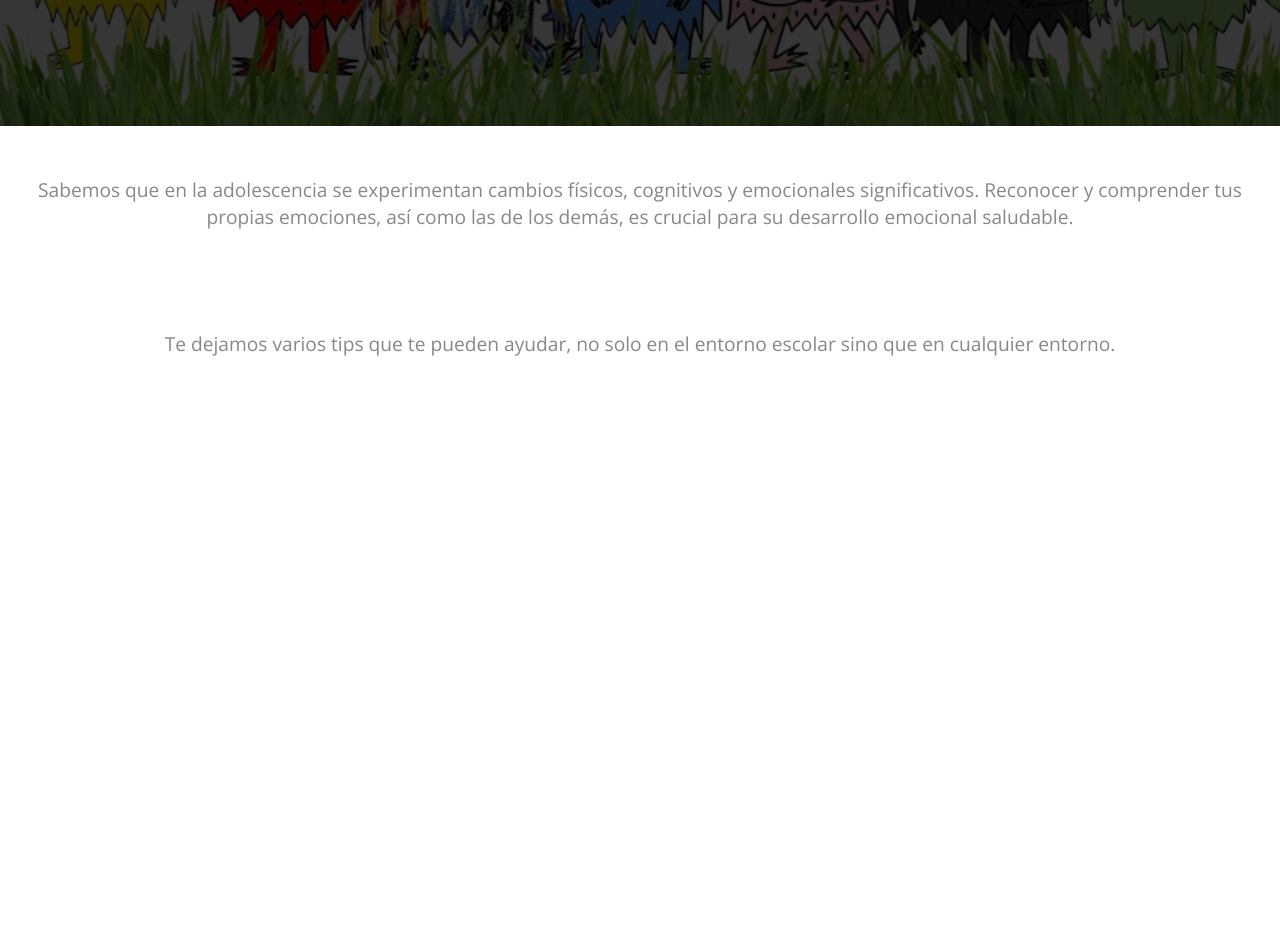
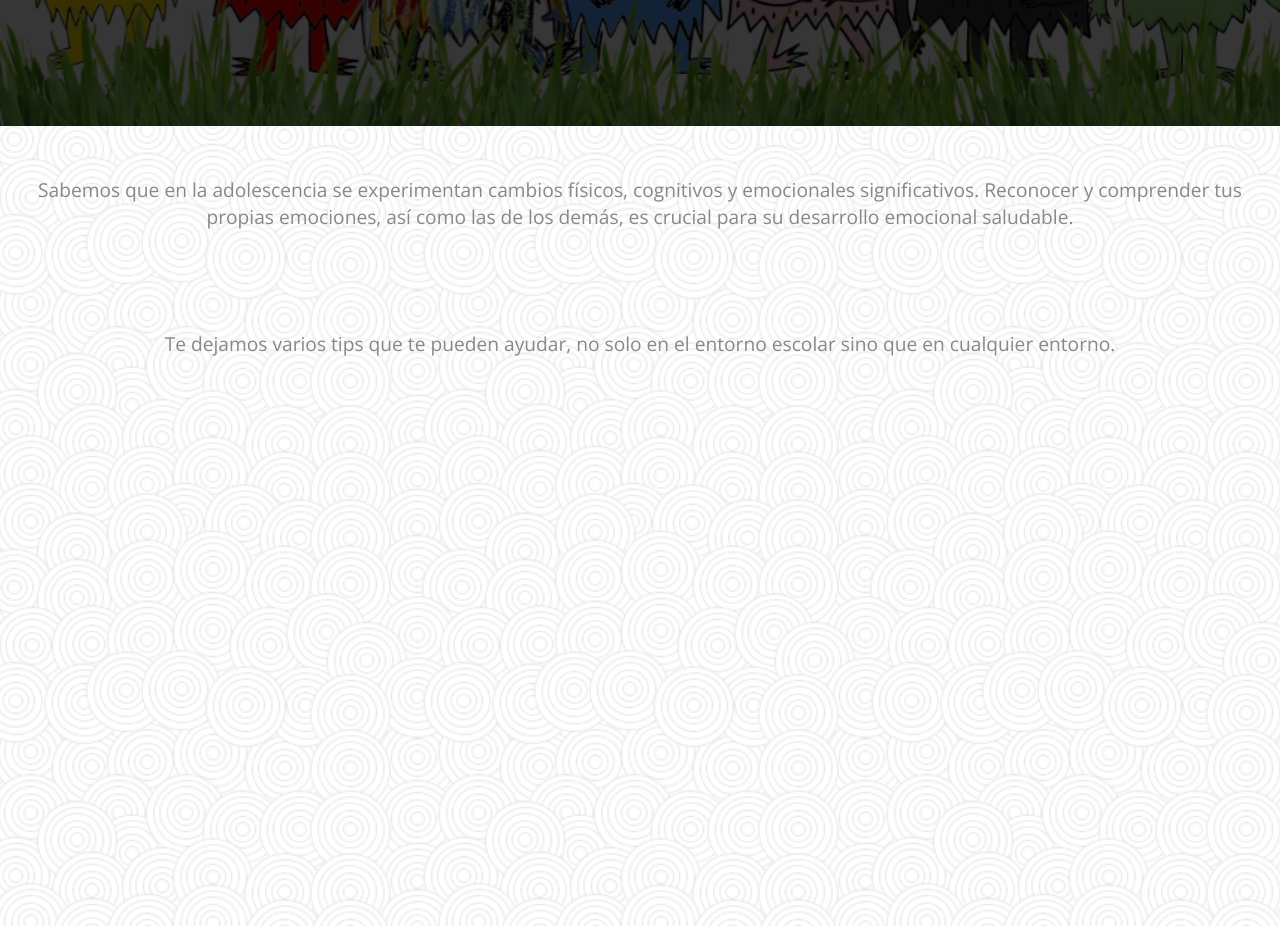
Before and after one commit to CeeM-UN/Hablemoclaro, a React (Create React App) app: page /reconociendo-emociones in a window 1280 px wide. Shown: the part 440-1366 px from the top of the page. Before the commit the page ends 847 px from the top, so only its background shows below. Built offline with nearby package versions, Linux system fonts and the light colour scheme; a web font is replaced by a local one.

Commit message:
backgroud de textos

```diff
--- a/src/pages/Home.css
+++ b/src/pages/Home.css
@@ -49,3 +49,13 @@
     font-weight: lighter;
     font-size: 1.2em; /* Ajusta el tamaño de la fuente a 1.2em */
   }
+
+  .cuerpo-blog{
+    background-repeat: repeat;
+    background-size: cover;
+    background-position: center;
+    background-size: 35%;
+    height: 100vh;
+    width: 100%;
+
+  }
--- a/src/pages/ReconociendoEmociones.js
+++ b/src/pages/ReconociendoEmociones.js
@@ -10,8 +10,11 @@
         <img src={logo} alt="Imagen reconociendo emociones" className="blog-image" />
         <div className="centered-text">Reconociendo Emociones </div>
       </div>
+
+    <div className="cuerpo-blog" style={{ backgroundImage: `url(${background})` }}>
       <div className="text-container">Sabemos que en la adolescencia se experimentan cambios físicos, cognitivos y emocionales significativos. Reconocer y comprender tus propias emociones, así como las de los demás, es crucial para su desarrollo emocional saludable.</div> {/* Nuevo elemento */}
     <div className="text-container">Te dejamos varios tips que te pueden ayudar, no solo en el entorno escolar sino que en cualquier entorno.</div>
+    </div>
     </div>
   );
 }
```
Also changed, not shown: src/pages/ReconociendoEmociones.css (line endings or trailing spaces).
